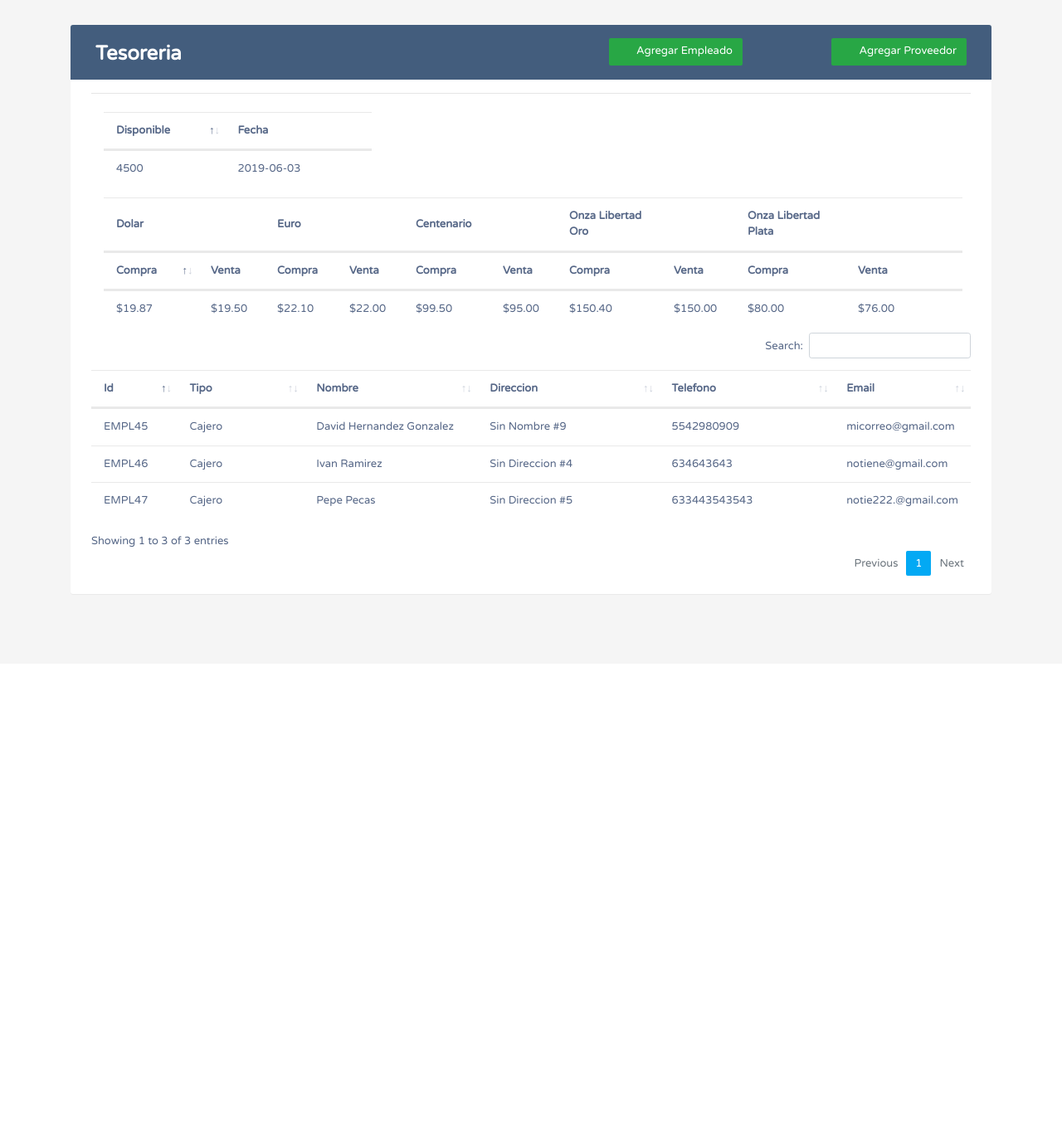
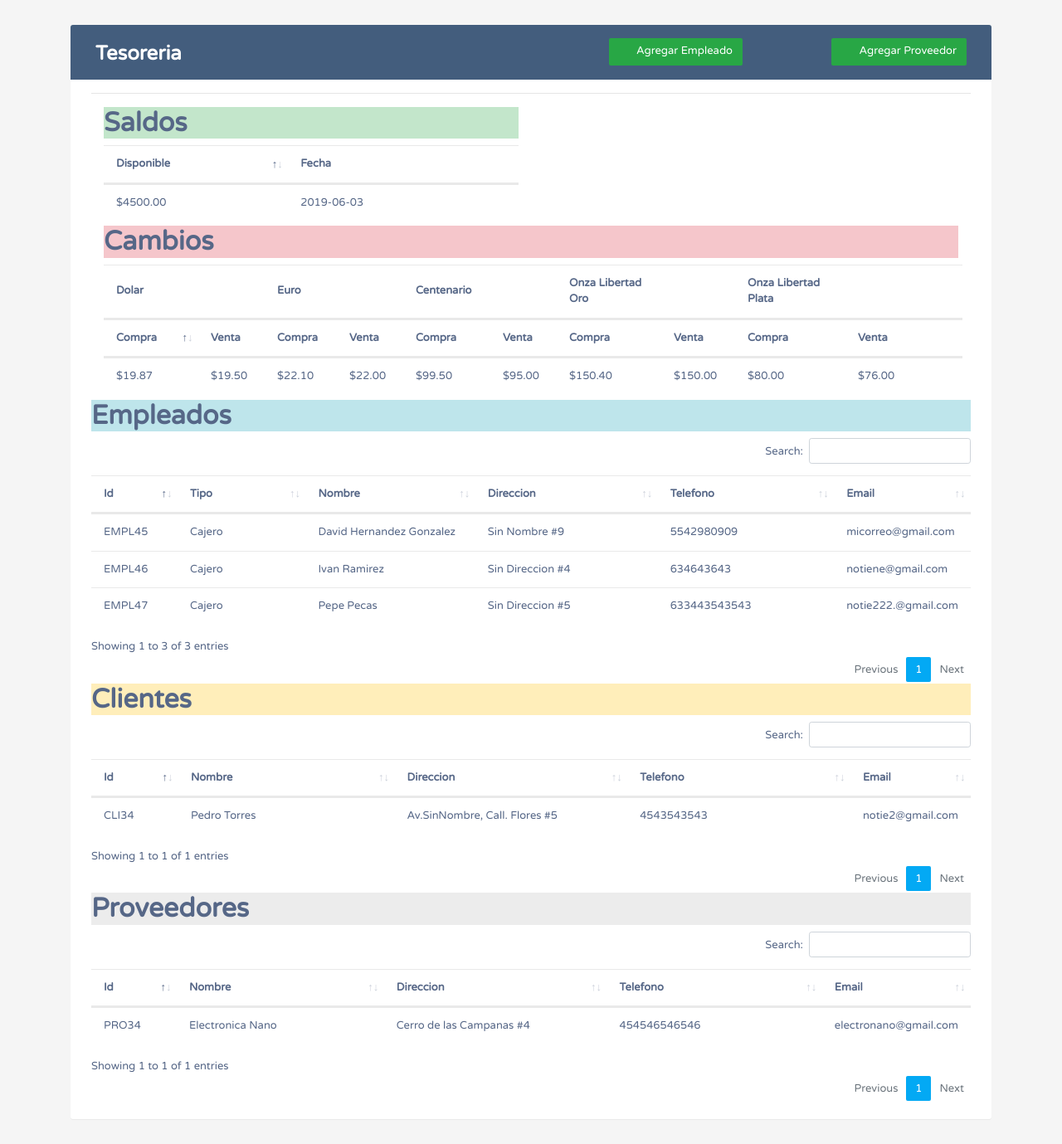
Before and after one commit to davidhrgl/TesoreriaTopicos, a PHP site: page / in a window 1280 px wide. Shown: the whole page at 83% size. Before the commit the page ends 717 px from the top, so only its background shows below. Run offline with PHP 8.4, Linux system fonts and the light colour scheme.

Commit message:
Se agregan las tablas de Proveedores

```diff
--- a/assets/js/api.js
+++ b/assets/js/api.js
@@ -1,4 +1,4 @@
-function getdata() {
+function getEmpleados() {
     //Estos son los datos que se mandaran al servidor
     var objJSON = {
         funcname: "getEmpleados",
@@ -222,3 +222,89 @@ function deleterow(id){
         function () {
         });
 }
+
+
+function getClientes() {
+    //Estos son los datos que se mandaran al servidor
+    var objJSON = {
+        funcname: "getClientes",
+        filters: {
+            "from": "1",
+            "to": "3CV1"
+        }
+    };
+    datos = objJSON;
+    $.ajax({
+        url: "controller.php",
+        type: "POST",
+        data: JSON.stringify(datos),
+    }).done(function (respuesta) {
+        $("#datatable-clientes").DataTable().destroy();
+        $('#tbody_clientes').empty();
+        var report = "";
+        $.each(respuesta.data, function (index, value) {
+            report += '<tr>';
+            $.each(value, function (index, value2) {
+                if (value2[0] == null) {
+                    report += '<td></td>';
+                } else {
+                    report += '<td>' + value2[0] + '</td>';
+                }
+
+            });
+            report += '</tr>';
+        });
+
+        $('#tbody_clientes').append(report);
+        $('#datatable-clientes').DataTable({
+            dom: 'Bfrtip',
+            buttons: [
+                'copy', 'csv', 'excel', 'pdf', 'print'
+            ]
+        });
+    });
+}
+
+
+
+
+function getProveedors() {
+    //Estos son los datos que se mandaran al servidor
+    var objJSON = {
+        funcname: "getProveedors",
+        filters: {
+            "from": "1",
+            "to": "3CV1"
+        }
+    };
+    datos = objJSON;
+    $.ajax({
+        url: "controller.php",
+        type: "POST",
+        data: JSON.stringify(datos),
+    }).done(function (respuesta) {
+        $("#datatable-proveedores").DataTable().destroy();
+        $('#tbody_proveedores').empty();
+        var report = "";
+        $.each(respuesta.data, function (index, value) {
+            report += '<tr>';
+            $.each(value, function (index, value2) {
+                if (value2[0] == null) {
+                    report += '<td></td>';
+                } else {
+                    report += '<td>' + value2[0] + '</td>';
+                }
+
+            });
+            report += '</tr>';
+        });
+
+        $('#tbody_proveedores').append(report);
+        $('#datatable-proveedores').DataTable({
+            dom: 'Bfrtip',
+            buttons: [
+                'copy', 'csv', 'excel', 'pdf', 'print'
+            ]
+        });
+    });
+}
--- a/controller.php
+++ b/controller.php
@@ -18,6 +18,12 @@
         case 'getCambios':
                 $obj->data = getCambios();
             break;
+        case 'getClientes':
+                $obj->data = getClientes();
+            break;
+        case 'getProveedors':
+                $obj->data = getProveedors();
+            break;
         default:
             # code...
             break;
--- a/data/tesoreria.xml
+++ b/data/tesoreria.xml
@@ -1,6 +1,6 @@
 <Tesoreria>
     <Saldo>
-        <Disponible>4500</Disponible>
+        <Disponible>$4500.00</Disponible>
         <Fecha>2019-06-03</Fecha>
     </Saldo>
     <TipoCambio>
--- a/index.php
+++ b/index.php
@@ -18,7 +18,7 @@
 
     <div class="container">
         <div class="table-wrapper">
-            <div class="table-title">
+            <div class="table-title sticky-top">
                 <div class="row">
                     <div class="col-md-6">
 						<h2><b>Tesoreria</b></h2>
@@ -33,11 +33,12 @@
             </div>
 			<div class='clearfix'></div>
 			<hr>
-			<div id="loader"></div><!-- Carga de datos ajax aqui -->
-			<div id="resultados"></div><!-- Carga de datos ajax aqui -->
-			<div class="table-responsive col-md-4"> <!-- Carga de datos ajax de Saldos aqui-->
+			<div class="table-responsive col-md-6"> <!-- Carga de datos ajax de Saldos aqui-->
 				<table id="datatable-saldos" class="table">
 					<thead>
+						<div class="table-success"><div><div>
+						<h2><b>Saldos</b></h2>
+						</div></div></div>
 						<tr>
 							<th>Disponible</th>
 							<th>Fecha</th>
@@ -50,6 +51,9 @@
 			<div class="table-responsive col-md-12"> <!-- Carga de datos ajax de TipoCambio aqui-->
 				<table id="datatable-cambios" class="table">
 						<thead>
+						<div class="table-danger "><div><div>
+						<h2><b>Cambios</b></h2>
+						</div></div></div>
 						<tr class="col-md-12">
 							<th>Dolar</th>
 							<th></th>
@@ -80,8 +84,11 @@
 			</div>
 
 			<div class="table-responsive"> <!-- Carga de datos ajax de Empleados-->
-				<table id="datatable-empleados" class="table display nowrap">
+				<table id="datatable-empleados" class="table">
 					<thead>
+					<div class="table-info "><div><div>
+						<h2><b>Empleados</b></h2>
+						</div></div></div>
 						<tr>
 							<th>Id</th>
 							<th>Tipo</th>
@@ -94,6 +101,43 @@
 					<tbody id="tbody_empleados"></tbody>
 				</table>
 			</div>
+
+			<div class="table-responsive"> <!-- Carga de datos ajax de Clientes-->
+				<table id="datatable-clientes" class="table">
+					<thead>
+					<div class="table-warning"><div><div>
+						<h2><b>Clientes</b></h2>
+						</div></div></div>
+						<tr>
+							<th>Id</th>
+							<th>Nombre</th>
+							<th>Direccion</th>
+							<th>Telefono</th>
+							<th>Email</th>
+						</tr>
+					</thead>
+					<tbody id="tbody_clientes"></tbody>
+				</table>
+			</div>
+
+			<div class="table-responsive"> <!-- Carga de datos ajax de Proveedores-->
+				<table id="datatable-proveedores" class="table">
+					<thead>
+					<div class="table-active"><div><div>
+						<h2><b>Proveedores</b></h2>
+						</div></div></div>
+						<tr>
+							<th>Id</th>
+							<th>Nombre</th>
+							<th>Direccion</th>
+							<th>Telefono</th>
+							<th>Email</th>
+						</tr>
+					</thead>
+					<tbody id="tbody_proveedores"></tbody>
+				</table>
+			</div>
+
         </div>
 	</div>
 
@@ -215,9 +259,11 @@
 	<script src="assets/js/util.js"></script>
 	<script>
 	$(document).ready(function () {
-		getdata();
+		getEmpleados();
 		getSalds();
 		getCamb();
+		getClientes();
+		getProveedors();
 	});
 	</script>
 </body>
--- a/model.php
+++ b/model.php
@@ -90,6 +90,73 @@
     }
 
 
+        //Obtenemos todo los Clientes
+        function getClientes(){
+        $tesoreria_xml = simplexml_load_file("data/tesoreria.xml");
+        $id;
+        $nombre;
+        $direccion;
+        $telefono;
+        $email;
+        $clientes = array();
+        $atributos = array();
+        foreach ($tesoreria_xml->Clientes as $nclientes)
+        {
+            foreach ($nclientes->Cliente as $ncliente) {
+                $cliente = array();
+                $atributos = $ncliente->attributes();
+                $id = $atributos[IdCliente];
+                $nombre = $ncliente->Nombre;
+                $direccion = $ncliente->Direccion;
+                $telefono = $ncliente->Tel;
+                $email = $ncliente->Email;
+                //Agregamos a un Array de Tipos de cliente
+                array_push($cliente,$id);
+                array_push($cliente,$nombre);
+                array_push($cliente,$direccion);
+                array_push($cliente,$telefono);
+                array_push($cliente,$email);
+                //Agregamos cada cliente a clientes
+                array_push($clientes,$cliente);
+                $id  = $nombre = $direccion = $telefono = $email = '';
+            }
+        }
+        return $clientes;
+    }
 
 
+    //Obtenemos todo los Proveedors
+        function getProveedors(){
+        $tesoreria_xml = simplexml_load_file("data/tesoreria.xml");
+        $id;
+        $nombre;
+        $direccion;
+        $telefono;
+        $email;
+        $proveedors = array();
+        $atributos = array();
+        foreach ($tesoreria_xml->Proveedores as $nproveedores)
+        {
+            foreach ($nproveedores->Proveedor as $nproveedor) {
+                $proveedor = array();
+                $atributos = $nproveedor->attributes();
+                $id = $atributos[IdProv];
+                $nombre = $nproveedor->Nombre;
+                $direccion = $nproveedor->Direccion;
+                $telefono = $nproveedor->Tel;
+                $email = $nproveedor->Email;
+                //Agregamos a un Array de Tipos de proveedor
+                array_push($proveedor,$id);
+                array_push($proveedor,$nombre);
+                array_push($proveedor,$direccion);
+                array_push($proveedor,$telefono);
+                array_push($proveedor,$email);
+                //Agregamos cada proveedor a proveedors
+                array_push($proveedors,$proveedor);
+                $id  = $nombre = $direccion = $telefono = $email = '';
+            }
+        }
+        return $proveedors;
+    }
+
 ?>
```
